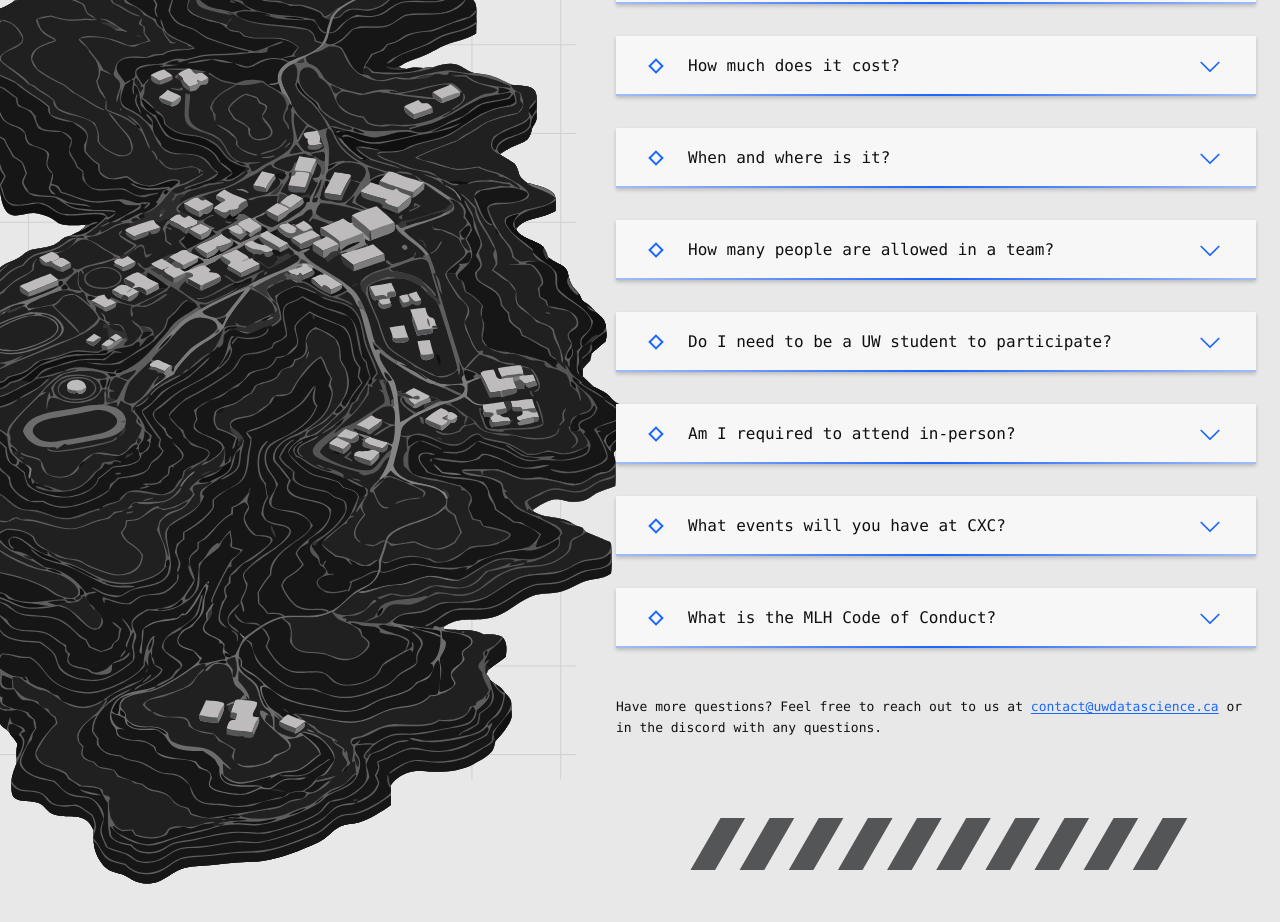
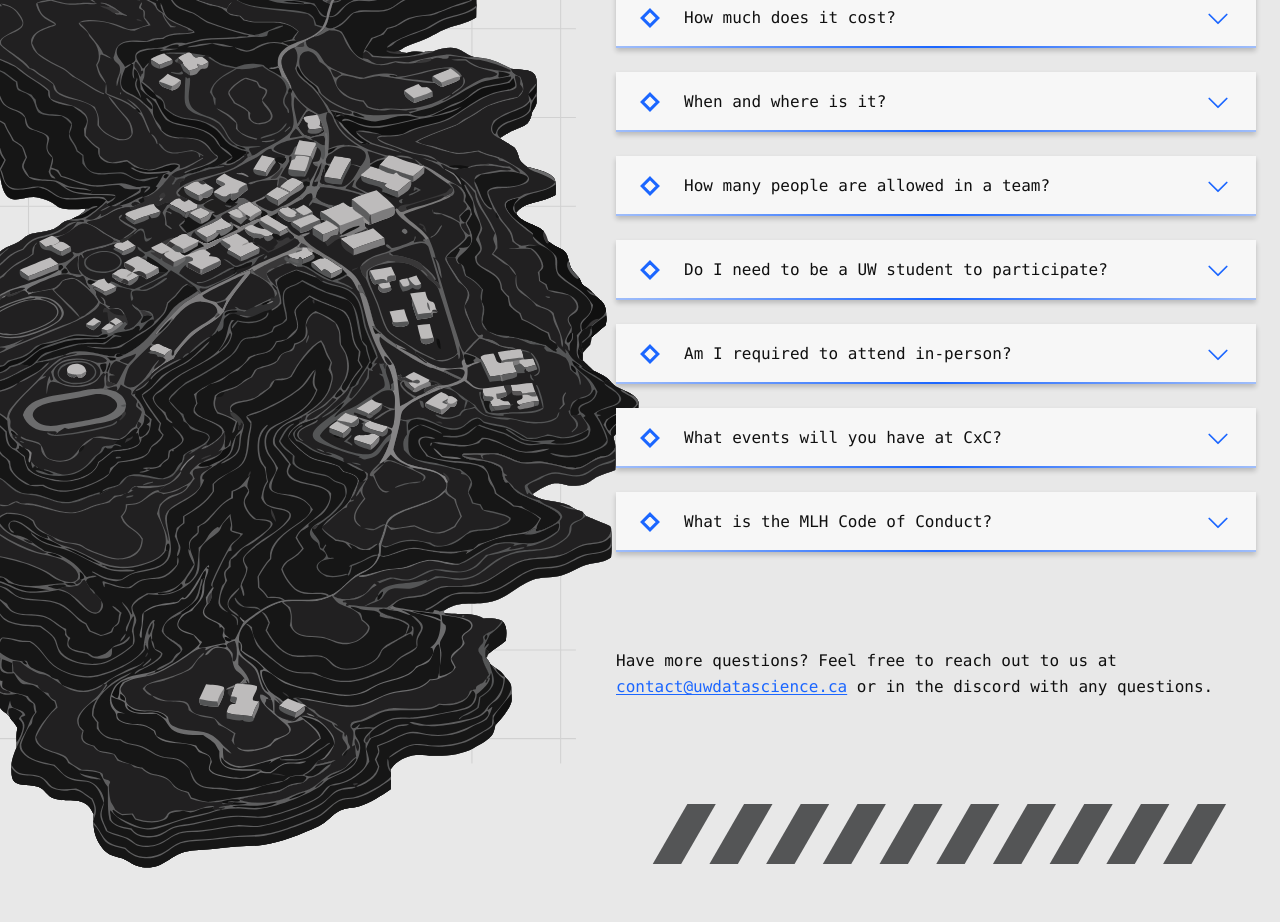
Before and after one commit to uw-datasci/cxc, a Next.js app: page / in a window 1280 px wide. Shown: the part 1260-2182 px from the top of the page. Built offline with nearby package versions, Linux system fonts and the light colour scheme; a web font is replaced by a local one.

Commit message:
move constants to /lib/constants and fix styling

```diff
--- a/components/home/faq/FaqAccordion.tsx
+++ b/components/home/faq/FaqAccordion.tsx
@@ -1,4 +1,6 @@
 "use client";
+
+import { Fragment } from "react";
 
 import {
   Accordion,
@@ -6,8 +8,7 @@ import {
   AccordionItem,
   AccordionTrigger,
 } from "@/components/ui/accordion";
-
-import { FAQ_ITEMS } from "./faq-items";
+import { type FaqAnswer, FAQ_ITEMS } from "@/lib/constants/faq";
 
 /**
  * Sharp-cornered diamond marker: outline when closed, filled when open.
@@ -20,11 +21,37 @@ function DiamondMarker() {
     <svg
       aria-hidden
       viewBox="0 0 16 16"
-      className="size-4 shrink-0 fill-transparent stroke-primary group-aria-expanded/accordion-trigger:fill-primary"
+      className="size-5 shrink-0 fill-transparent stroke-primary group-aria-expanded/accordion-trigger:fill-primary"
     >
-      {/* Points are inset so the mitered corners are not clipped by the viewBox. */}
-      <polygon points="8,1.6 14.4,8 8,14.4 1.6,8" strokeWidth={2} strokeLinejoin="miter" />
+      <polygon points="8,1.8 14.2,8 8,14.2 1.8,8" strokeWidth={2.5} strokeLinejoin="miter" />
     </svg>
+  );
+}
+
+/**
+ * Renders an FAQ answer: plain text as-is, or a list of text and link parts.
+ */
+function FaqAnswerContent({ answer }: { answer: FaqAnswer }) {
+  if (typeof answer === "string") return <>{answer}</>;
+
+  return (
+    <>
+      {answer.map((part, index) =>
+        typeof part === "string" ? (
+          <Fragment key={index}>{part}</Fragment>
+        ) : (
+          <a
+            key={index}
+            href={part.href}
+            target="_blank"
+            rel="noreferrer"
+            className="text-black underline underline-offset-2"
+          >
+            {part.text}
+          </a>
+        )
+      )}
+    </>
   );
 }
 
@@ -37,21 +64,19 @@ function DiamondMarker() {
  */
 export function FaqAccordion() {
   return (
-    <Accordion type="single" collapsible className="gap-8">
+    <Accordion type="single" collapsible className="gap-6">
       {FAQ_ITEMS.map((item) => (
         <AccordionItem
           key={item.id}
           value={item.id}
-          className="bg-card shadow-[0_2px_4px_rgb(0_0_0/0.2)] not-last:border-b-0"
+          className="bg-card shadow-[0_3px_5px_rgb(0_0_0/0.2)] not-last:border-b-0"
         >
-          <AccordionTrigger className="items-center gap-6 border-0 px-8 py-4 font-mono text-base font-normal after:absolute after:inset-x-0 after:bottom-0 after:h-0.5 after:bg-linear-to-r after:from-primary/40 after:via-primary after:to-primary/40 hover:bg-muted hover:no-underline **:data-[slot=accordion-trigger-icon]:size-7 **:data-[slot=accordion-trigger-icon]:text-primary">
+          <AccordionTrigger className="items-center gap-6 border-0 px-6 py-4 font-mono text-base font-normal after:absolute after:inset-x-0 after:bottom-0 after:h-0.5 after:bg-linear-to-r after:from-primary/40 after:via-primary after:to-primary/40 hover:bg-muted hover:no-underline **:data-[slot=accordion-trigger-icon]:size-7 **:data-[slot=accordion-trigger-icon]:text-primary">
             <DiamondMarker />
             <span className="flex-1">{item.question}</span>
           </AccordionTrigger>
-
-          {/* pl-16 lines the answer up with the question text. */}
-          <AccordionContent className="pt-4 pr-8 pb-6 pl-16 font-mono text-base leading-relaxed">
-            {item.answer}
+          <AccordionContent className="pt-4 pr-6 pb-6 pl-17 font-mono text-sm leading-relaxed">
+            <FaqAnswerContent answer={item.answer} />
           </AccordionContent>
         </AccordionItem>
       ))}
--- a/components/home/faq/FaqSection.tsx
+++ b/components/home/faq/FaqSection.tsx
@@ -12,7 +12,7 @@ export function FaqSection() {
         titleClassName="text-header-sub sm:text-header-main"
       />
 
-      <div className="relative mt-32 lg:min-h-250">
+      <div className="relative mt-28 lg:min-h-250">
         <div
           aria-hidden
           className="pointer-events-none absolute top-0 left-0 hidden h-276 w-[55%] lg:block"
@@ -28,11 +28,11 @@ export function FaqSection() {
           />
         </div>
 
-        <div className="md:x-0 relative mx-auto max-w-7xl px-6 lg:pt-10">
-          <div className="mt-8 flex flex-col items-center lg:ml-auto lg:w-160">
+        <div className="relative mx-auto max-w-7xl px-6 lg:pt-10">
+          <div className="mt-4 flex flex-col items-center gap-20 md:gap-24 lg:ml-auto lg:w-160">
             <FaqAccordion />
-
-            <p className="mt-12 font-mono text-[13px] leading-relaxed">
+            <div className="flex flex-col items-center gap-20 pb-36 md:gap-26">
+              <p className="font-mono text-base leading-relaxed">
                 Have more questions? Feel free to reach out to us at{" "}
                 <a
                   href="mailto:contact@uwdatascience.ca"
@@ -46,10 +46,11 @@ export function FaqSection() {
               <Image
                 src="/home/stripes.svg"
                 alt=""
-              width={520}
-              height={32}
-              className="mt-20 h-auto w-130"
+                width={600}
+                height={37}
+                className="h-auto w-150"
               />
+            </div>
           </div>
         </div>
       </div>
--- a/components/home/faq/faq-items.tsx
+++ /dev/null
@@ -1,75 +0,0 @@
-import type { ReactNode } from "react";
-
-export interface FaqItem {
-  id: string;
-  question: string;
-  answer: ReactNode;
-}
-
-/** FAQ content, in display order. Answers can include links via JSX. */
-export const FAQ_ITEMS: FaqItem[] = [
-  {
-    id: "1",
-    question: "What is CXC?",
-    answer: `CXC is Waterloo's Largest AI Hackathon returning for its 5th iteration this year! Over 300 students gather at Waterloo's campus to create unique and inspiring designs that tackle data-related challenges.
-    This year, CXC will have no restrictions on the type of project you can make. Some past examples of projects include predictions/classifications of datasets, training AI models, or making a data science related website.
-    We will also be hosting social activities, introductory workshops, company booths, and more to help you connect with other participants, industry experts, and learn more about data science.`,
-  },
-  {
-    id: "2",
-    question: "What if I have zero experience in data science?",
-    answer: `No worries! CXC is a beginner-friendly hackathon. We will host several workshops throughout the event to help you acquire some useful skills for the challenges. We will also have a team of experienced mentors ready to provide support on the CXC Discord.`,
-  },
-  {
-    id: "3",
-    question: "How much does it cost?",
-    answer:
-      "Nothing! Our sponsors allow us to give prizes, merch, meals, snacks, and more - all free of charge!",
-  },
-  {
-    id: "4",
-    question: "When and where is it?",
-    answer: `CXC will take place on February 6th at 6PM to February 8th at 5PM at Waterloo's STC building.`,
-  },
-  {
-    id: "5",
-    question: "How many people are allowed in a team?",
-    answer: `Teams can have between 1-4 people. You can find teammates through our Discord introductions channel or in-person during the opening ceremony.`,
-  },
-  {
-    id: "6",
-    question: "Do I need to be a UW student to participate?",
-    answer: `No! We are open to ALL students from ALL universities. We will unfortunately not admit any high school students this year.`,
-  },
-  {
-    id: "7",
-    question: "Am I required to attend in-person?",
-    answer: `We required all participants to check-in in-person on the evening of February 6th at the University of Waterloo. Workshops will not be recorded or streamed online. Pitching on February 8th will be done in person. Overnight stay at the venue is allowed. Unfortunately we cannot provide travel reimbursements.`,
-  },
-  {
-    id: "8",
-    question: "What events will you have at CXC?",
-    answer: `In the past, CXC hosted multiple data science related workshops from simpler topics such as introducing machine learning and data processing with python, to more advanced topics such as planning and structural AI projects. Our event sponsors will also be running booths where you can learn their mission and connect with them throughout the day. Be sure to check them out!
-    In addition, CXC will also be running multiple fun activities throughout the event, from spicy noodle challenge to late-night karaoke. We're confident that our events will be enough for anyone to enjoy :)`,
-  },
-  {
-    id: "9",
-    question: "What is the MLH Code of Conduct?",
-    answer: (
-      <>
-        CXC follows the Major League Hacking (MLH) Code of Conduct. All participants are
-        expected to treat others with respect and create a welcoming, inclusive environment.
-        Harassment or discrimination of any kind will not be tolerated. You can read the full{" "}
-        <a
-          href="https://github.com/MLH/mlh-policies/blob/main/code-of-conduct.md"
-          target="_blank"
-          rel="noreferrer"
-          className="text-primary underline underline-offset-2"
-        >
-          Code of Conduct
-        </a>
-        .
-      </>
-    ),
-  },
-];
--- /dev/null
+++ b/lib/constants/faq.ts
@@ -0,0 +1,71 @@
+/** A piece of an answer: plain text, or a link. */
+export type FaqAnswerPart = string | { text: string; href: string };
+
+/** An answer is plain text, or a list of parts when it contains links. */
+export type FaqAnswer = string | readonly FaqAnswerPart[];
+
+export interface FaqItem {
+  id: string;
+  question: string;
+  answer: FaqAnswer;
+}
+
+/** FAQ content, in display order. Use a parts array for answers that contain links. */
+export const FAQ_ITEMS: FaqItem[] = [
+  {
+    id: "1",
+    question: "What is CxC?",
+    answer: `CxC is Waterloo's Largest AI Hackathon returning for its 5th iteration this year! Over 300 students gather at Waterloo's campus to create unique and inspiring designs that tackle data-related challenges.
+    This year, CxC will have no restrictions on the type of project you can make. Some past examples of projects include predictions/classifications of datasets, training AI models, or making a data science related website.
+    We will also be hosting social activities, introductory workshops, company booths, and more to help you connect with other participants, industry experts, and learn more about data science.`,
+  },
+  {
+    id: "2",
+    question: "What if I have zero experience in data science?",
+    answer: `No worries! CxC is a beginner-friendly hackathon. We will host several workshops throughout the event to help you acquire some useful skills for the challenges. We will also have a team of experienced mentors ready to provide support on the CxC Discord.`,
+  },
+  {
+    id: "3",
+    question: "How much does it cost?",
+    answer:
+      "Nothing! Our sponsors allow us to give prizes, merch, meals, snacks, and more - all free of charge!",
+  },
+  {
+    id: "4",
+    question: "When and where is it?",
+    answer: `CxC will take place on February 5-7 at the University of Waterloo.`,
+  },
+  {
+    id: "5",
+    question: "How many people are allowed in a team?",
+    answer: `Teams can have between 1-4 people. You can find teammates through our Discord introductions channel or in-person during the opening ceremony.`,
+  },
+  {
+    id: "6",
+    question: "Do I need to be a UW student to participate?",
+    answer: `No! We are open to ALL students from ALL universities. We will unfortunately not admit any high school students this year.`,
+  },
+  {
+    id: "7",
+    question: "Am I required to attend in-person?",
+    answer: `We required all participants to check-in in-person on the evening of February 6th at the University of Waterloo. Workshops will not be recorded or streamed online. Pitching on February 8th will be done in person. Overnight stay at the venue is allowed. Unfortunately we cannot provide travel reimbursements.`,
+  },
+  {
+    id: "8",
+    question: "What events will you have at CxC?",
+    answer: `In the past, CxC hosted multiple data science related workshops from simpler topics such as introducing machine learning and data processing with python, to more advanced topics such as planning and structural AI projects. Our event sponsors will also be running booths where you can learn their mission and connect with them throughout the day. Be sure to check them out!
+    In addition, CxC will also be running multiple fun activities throughout the event, from spicy noodle challenge to late-night karaoke. We're confident that our events will be enough for anyone to enjoy :)`,
+  },
+  {
+    id: "9",
+    question: "What is the MLH Code of Conduct?",
+    answer: [
+      "CxC follows the Major League Hacking (MLH) Code of Conduct. All participants are expected to treat others with respect and create a welcoming, inclusive environment. Harassment or discrimination of any kind will not be tolerated. You can read the full ",
+      {
+        text: "Code of Conduct",
+        href: "https://github.com/MLH/mlh-policies/blob/main/code-of-conduct.md",
+      },
+      ".",
+    ],
+  },
+];
```
Lines whose indentation alone changed are shown as unchanged.
